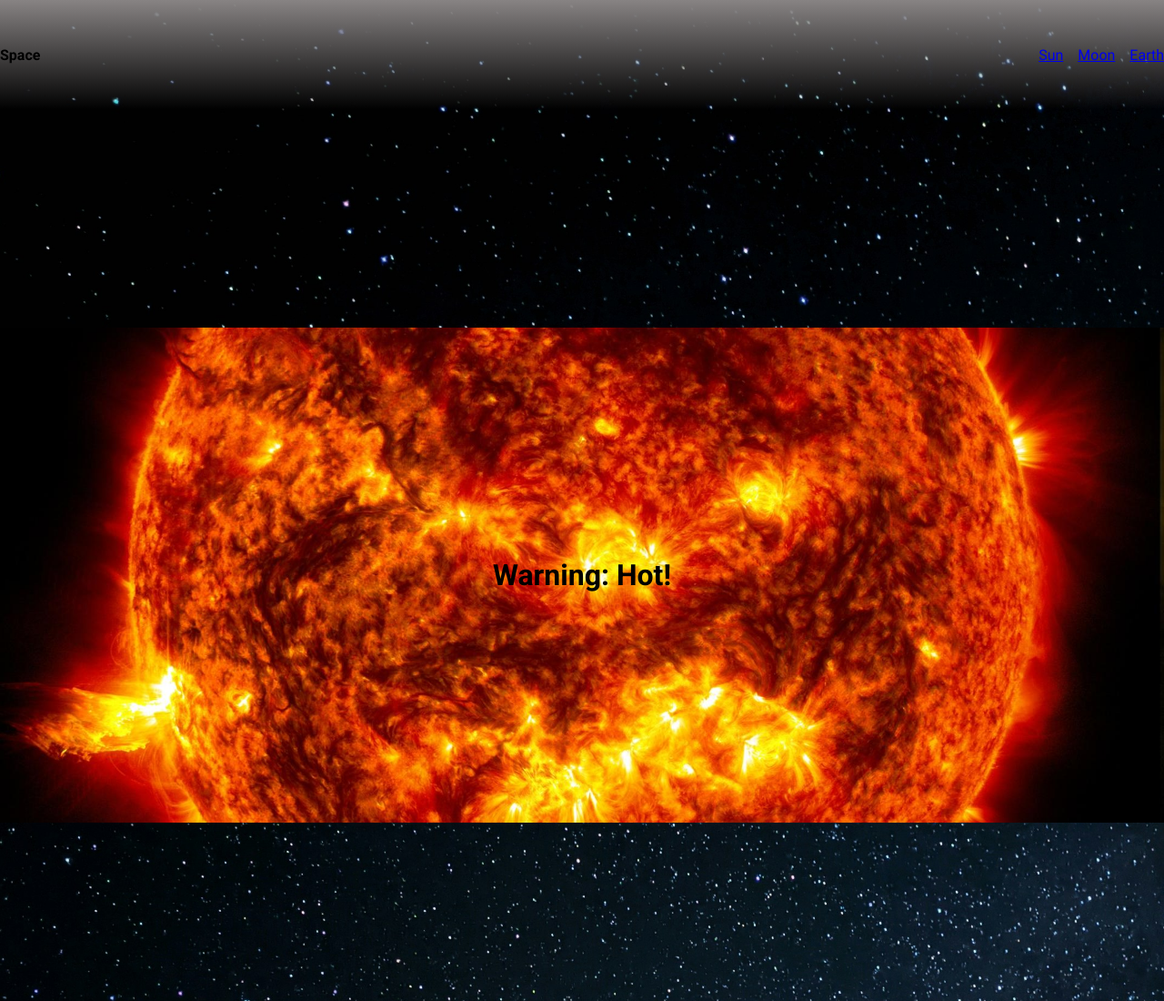
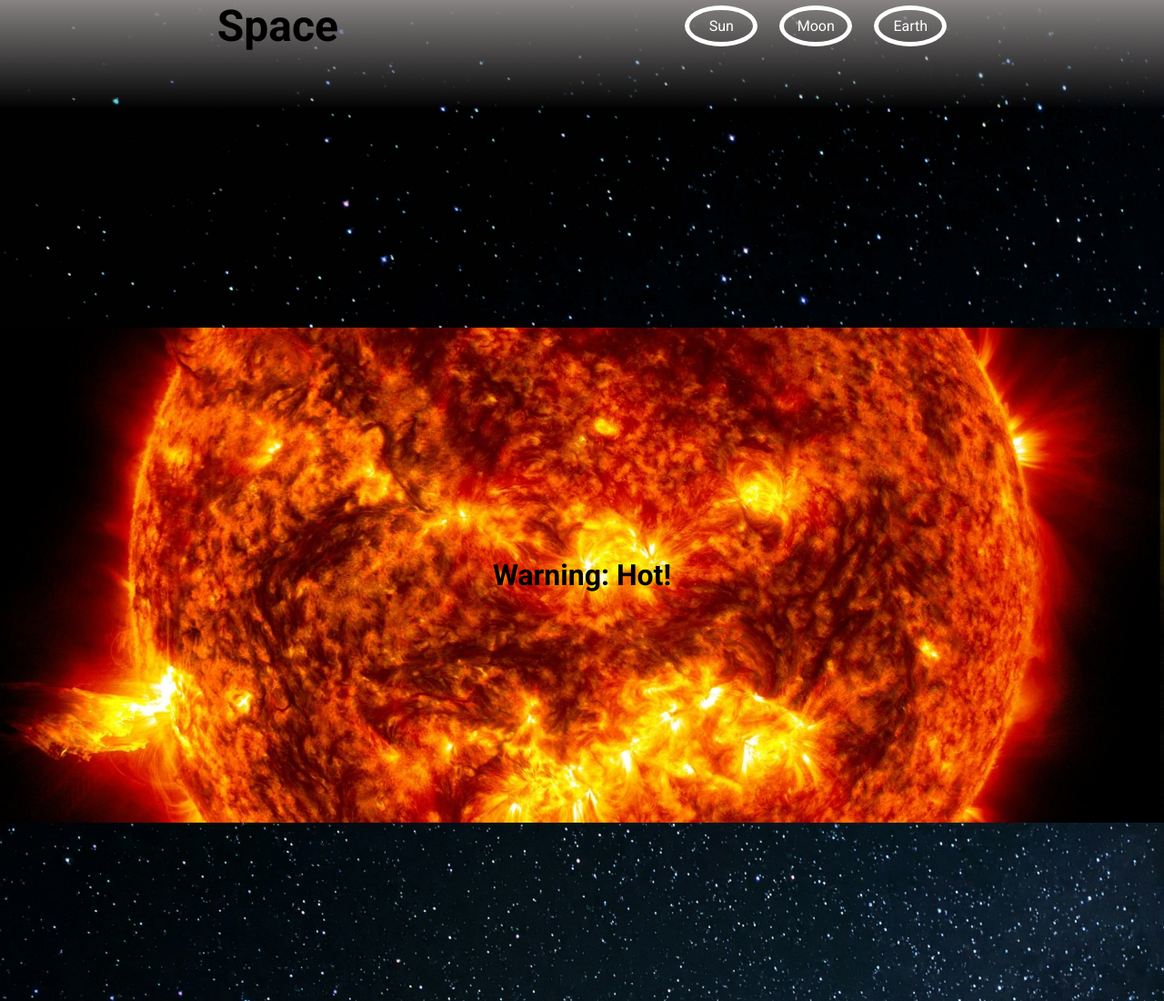
Before and after one commit to erikbirknes96-cmd/Space, a website: page index.html in a window 1280 px wide. Shown: the top 1100 px of the page at 91% size. Drawn offline with Linux system fonts and the light colour scheme.

Commit message:
border around buttons

```diff
--- a/styles.css
+++ b/styles.css
@@ -13,19 +13,45 @@ body {
   font-family: "Roboto";
 }
 
-nav {
-  background:linear-gradient();
-  display: flex;
-  flex-direction: row;
-  justify-content: space-between;
+header {
+
   background: linear-gradient(0deg,rgba(0,0,0,0) 0%, rgba(135,131,131, 1) 100%);
   height:15vh;
+
+}
+
+.title {
+  font-size: 3rem;
+  cursor: pointer;
+}
+
+
+nav {
+  margin-inline: 6vh;
+  display: flex;
+  justify-content: space-around;
+
+
+
+
 }
 .nav-buttons {
   display: flex;
+  align-items: center;
   justify-content: flex-end;
-  align-items: center;
-  gap: 2vh;
+
+  gap: 3vh;
+}
+
+
+.nav-button {
+  border: 5px, solid, white;
+  border-radius: 50%;
+  padding: 1vh;
+  color: white;
+  width: 10vh;
+  text-align: center;
+  text-decoration: none;
 }
 
 .title {
```
